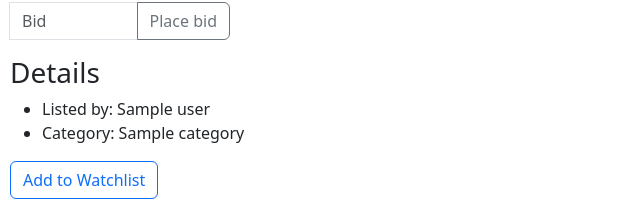
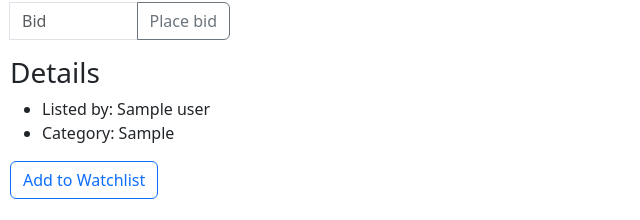
Before and after one commit to 1hubert/cs50w-commerce, a Django app: template auctions/templates/auctions/listing.html in a window 1280 px wide. Shown: the part 580-800 px from the top of the page, without its empty margins (0-640 px from the left). Run offline with Django 3.2, Linux system fonts and the light colour scheme; the template is opened without the code that fills it: most values are stand-ins (such as "Sample title", 1, 10 or a date in 2020); grey boxes marked "Sample" are stand-in pictures.

Commit message:
fix: show categories in human-readable format

```diff
--- a/auctions/templates/auctions/listing.html
+++ b/auctions/templates/auctions/listing.html
@@ -41,7 +41,7 @@
     <h3>Details</h3>
     <ul>
         <li>Listed by: {{ listing.user }}</li>
-        <li>Category: {{ listing.category }}</li>
+        <li>Category: {{ listing.get_category_display }}</li>
     </ul>
 
     <a href="{% url 'watchlist_add' listing.id %}" class="btn btn-outline-primary">
```
